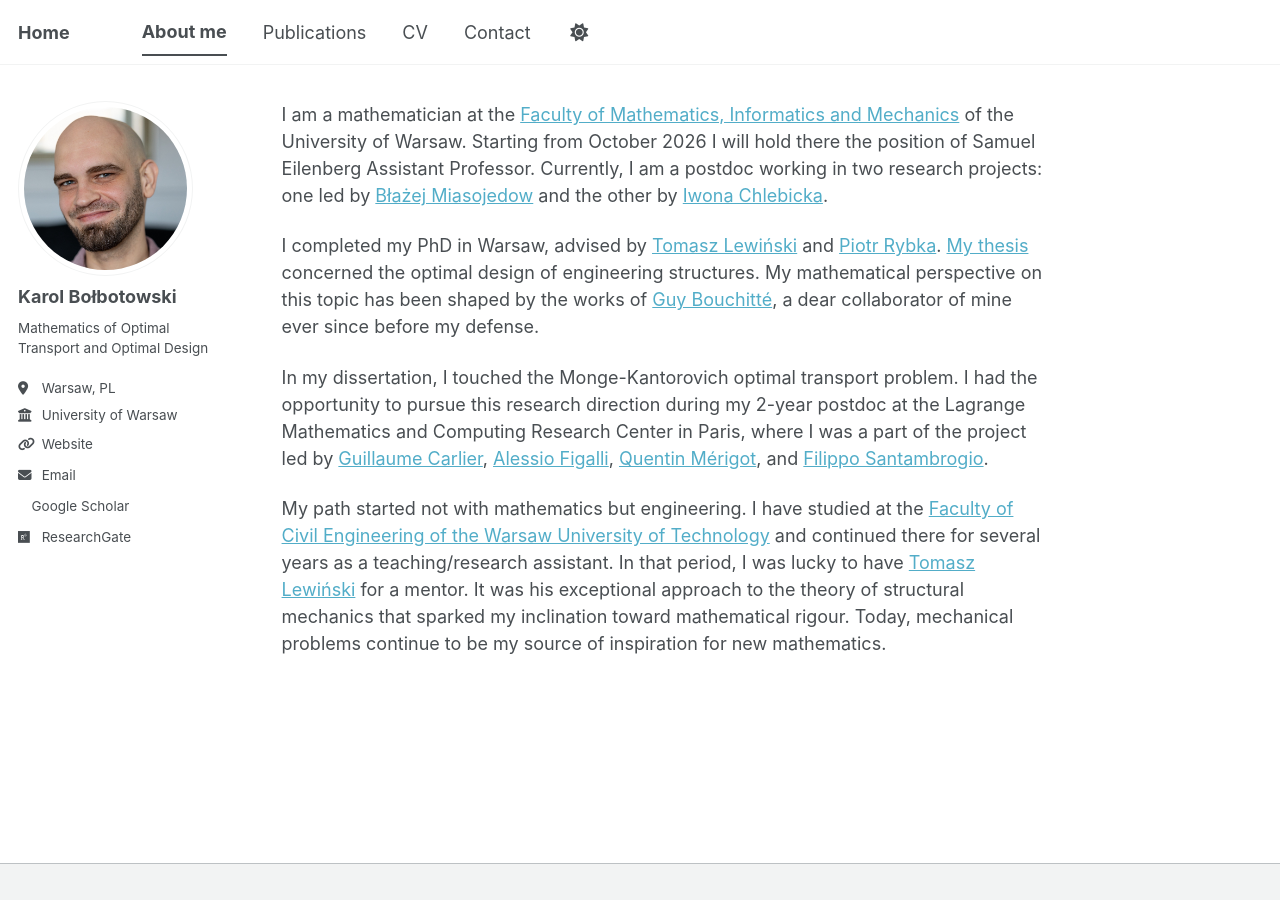
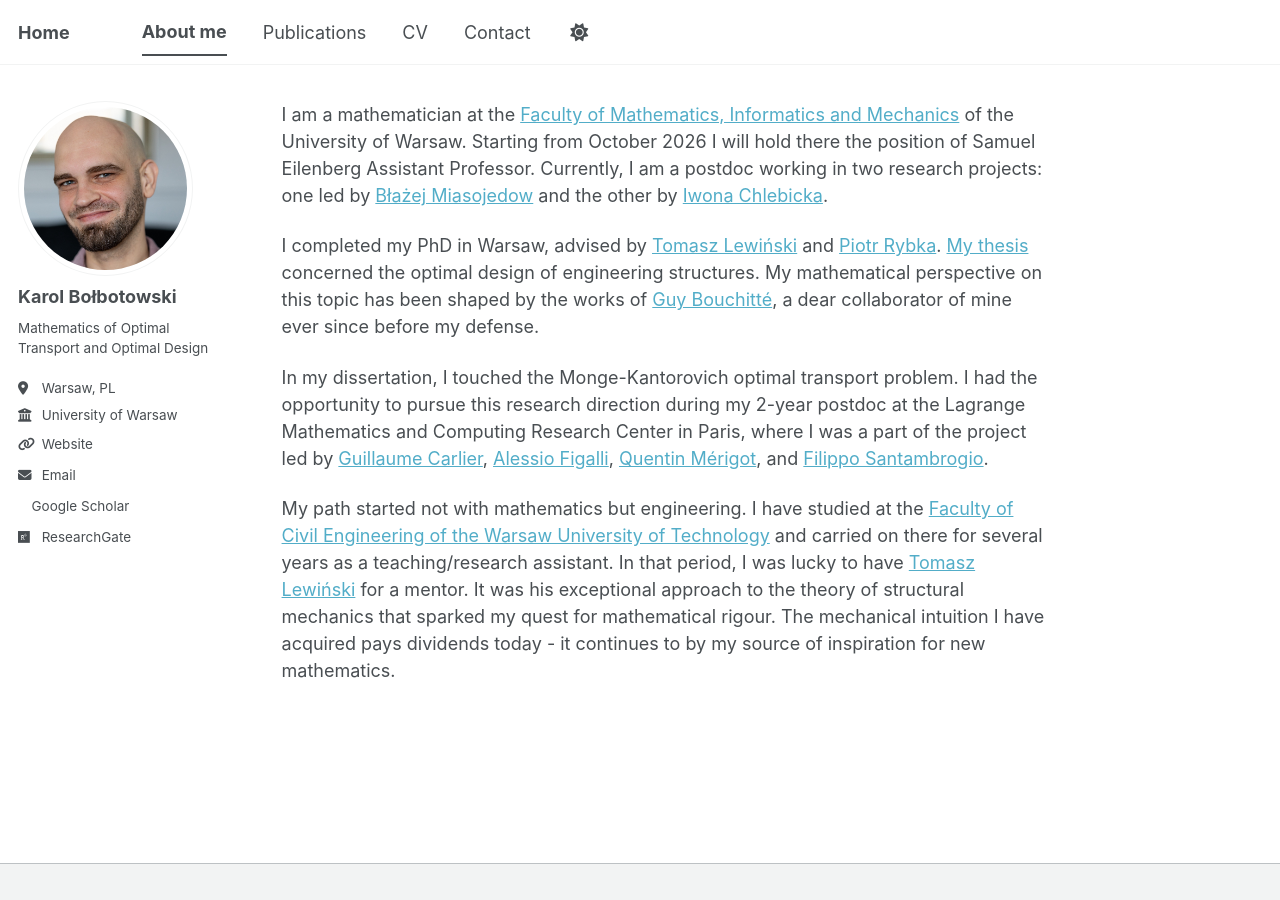
Before and after one commit to kbolbotowski/kbolbotowski.github.io, a Jekyll site: the page built from _pages/aboutme.md, in a window 1280 px wide. Built offline with Jekyll 4.4.1, drawn with Linux system fonts in a browser that asks for light colours; a style sheet for code colours, icons or effects is not loaded.

Commit message:
Update aboutme.md

```diff
--- a/_pages/aboutme.md
+++ b/_pages/aboutme.md
@@ -9,4 +9,4 @@ I completed my PhD in Warsaw, advised by <a href="https://www.il.pw.edu.pl/en/me
 
 In my dissertation, I touched the Monge-Kantorovich optimal transport problem. I had the opportunity to pursue this research direction during my 2-year postdoc at the Lagrange Mathematics and Computing Research Center in Paris, where I was a part of the project led by <a href="https://www.ceremade.dauphine.fr/~carlier/" target="_blank" rel="noopener noreferrer">Guillaume Carlier</a>, <a href="https://people.math.ethz.ch/~afigalli/" target="_blank" rel="noopener noreferrer">Alessio Figalli</a>, <a href="http://quentin.mrgt.fr/#teaching" target="_blank" rel="noopener noreferrer">Quentin Mérigot</a>, and <a href="https://math.univ-lyon1.fr/~santambrogio/" target="_blank" rel="noopener noreferrer">Filippo Santambrogio</a>.
 
-My path started not with mathematics but engineering. I have studied at the <a href="https://www.il.pw.edu.pl/en/" target="_blank" rel="noopener noreferrer">Faculty of Civil Engineering of the Warsaw University of Technology</a> and continued there for several years as a teaching/research assistant. In that period, I was lucky to have <a href="https://www.il.pw.edu.pl/en/member/lewinski-tomasz-en/" target="_blank" rel="noopener noreferrer">Tomasz Lewiński</a> for a mentor. It was his exceptional approach to the theory of structural mechanics that sparked my inclination toward mathematical rigour. Today, mechanical problems continue to be my source of inspiration for new mathematics.
+My path started not with mathematics but engineering. I have studied at the <a href="https://www.il.pw.edu.pl/en/" target="_blank" rel="noopener noreferrer">Faculty of Civil Engineering of the Warsaw University of Technology</a> and carried on there for several years as a teaching/research assistant. In that period, I was lucky to have <a href="https://www.il.pw.edu.pl/en/member/lewinski-tomasz-en/" target="_blank" rel="noopener noreferrer">Tomasz Lewiński</a> for a mentor. It was his exceptional approach to the theory of structural mechanics that sparked my quest for mathematical rigour. The mechanical intuition I have acquired pays dividends today - it continues to by my source of inspiration for new mathematics.
```
